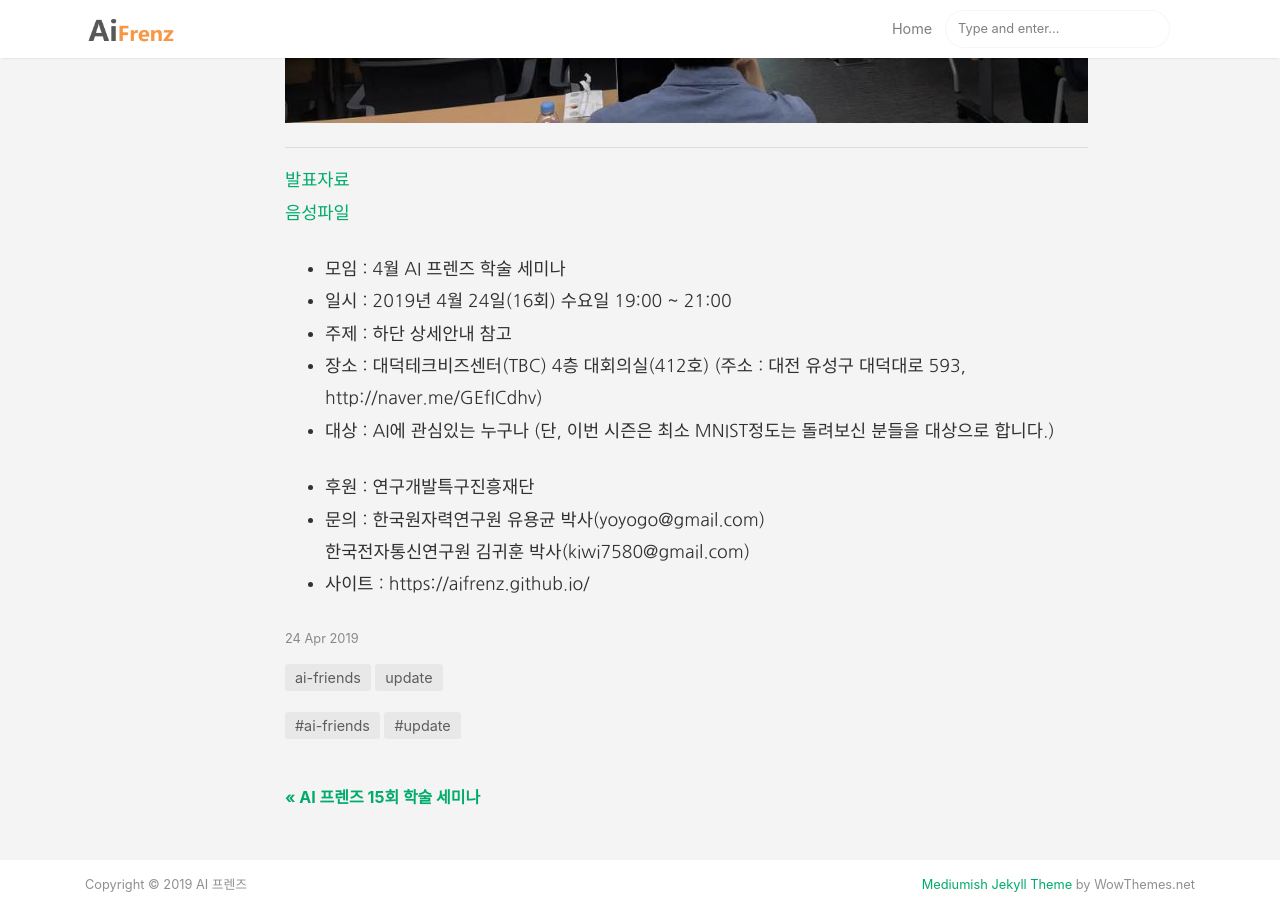
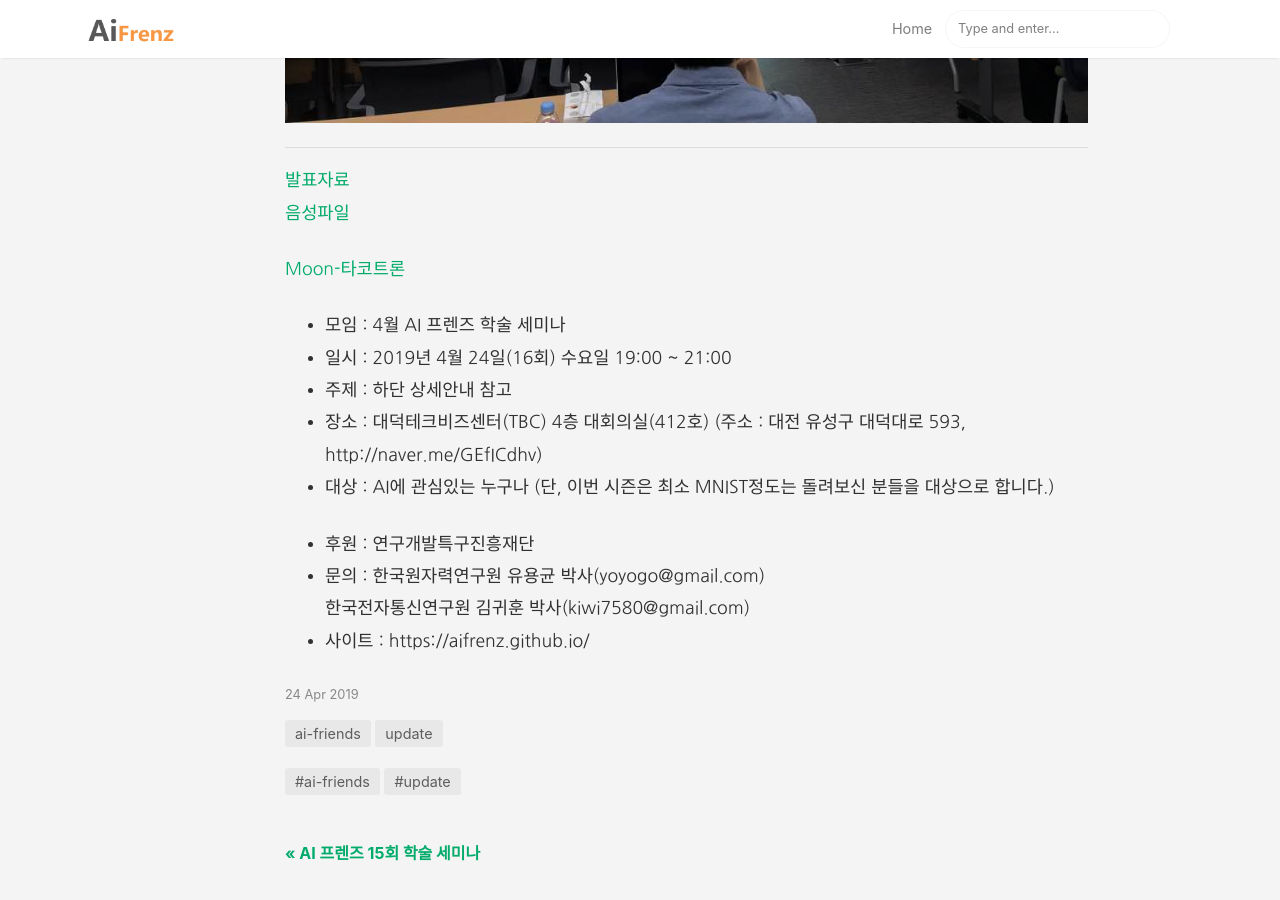
Before and after one commit to aifrenz/aifrenz.github.io, a Jekyll site: the page built from _posts/2019-04-24-16th-seminar.markdown, in a window 1280 px wide and 900 px high, scrolled down 815 px. Built offline with Jekyll 4.4.1, drawn with Linux system fonts in a browser that asks for light colours; comment, search, counter and statistics services are not loaded.

Commit message:
Update 2019-04-24-16th-seminar.markdown

```diff
--- a/_posts/2019-04-24-16th-seminar.markdown
+++ b/_posts/2019-04-24-16th-seminar.markdown
@@ -14,6 +14,8 @@
 [발표자료]({{ "/present_file/Tacotron-AIFrenz-20190424.pdf" | absolute_url }})
 [음성파일]({{ "/present_file/음성파일.zip" | absolute_url }})
 
+[Moon-타코트론]({{ "/present_file/moon-타코트론.wav" | absolute_url }})
+
 
 - 모임 : 4월 AI 프렌즈 학술 세미나
 - 일시 : 2019년 4월 24일(16회) 수요일 19:00 ~ 21:00
```
